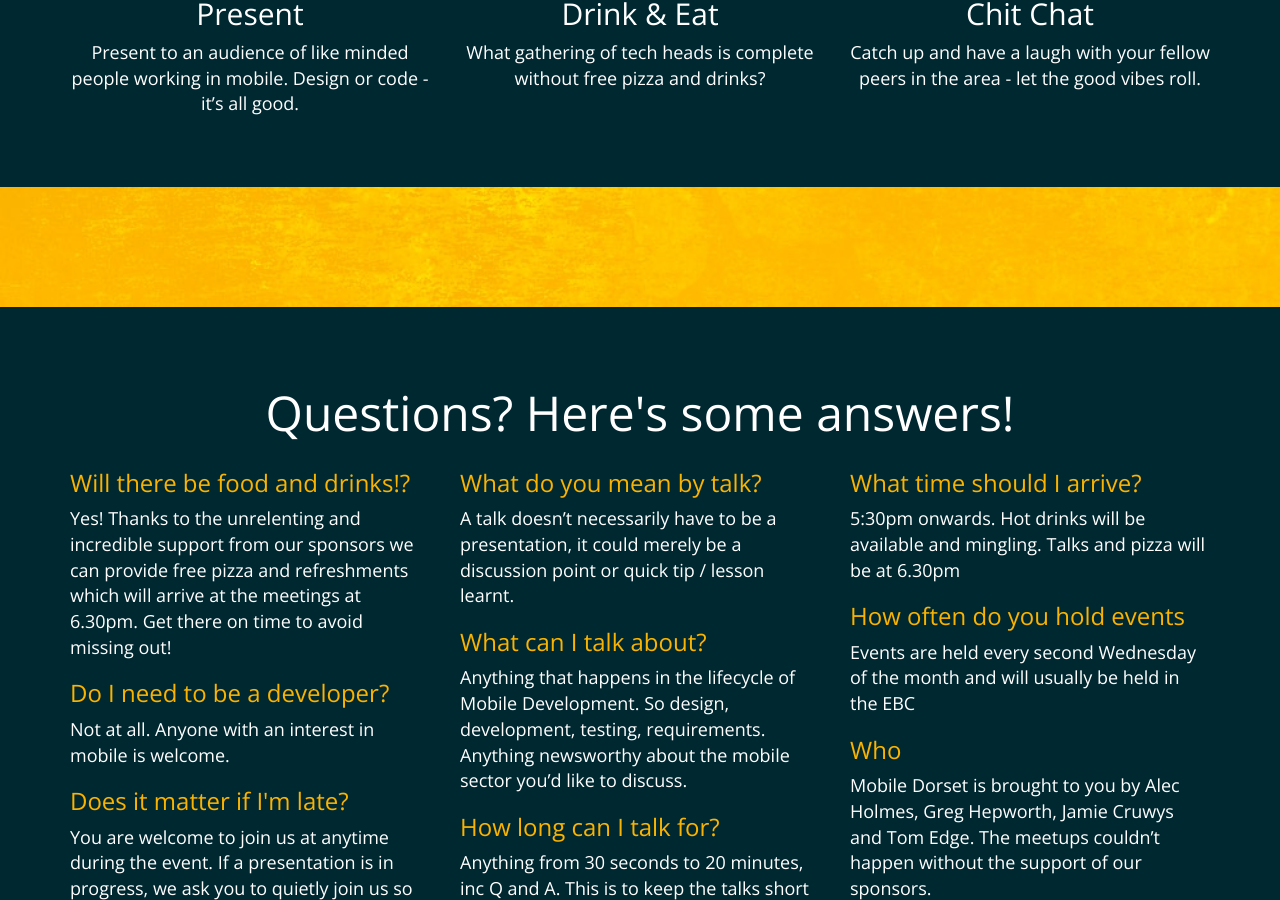
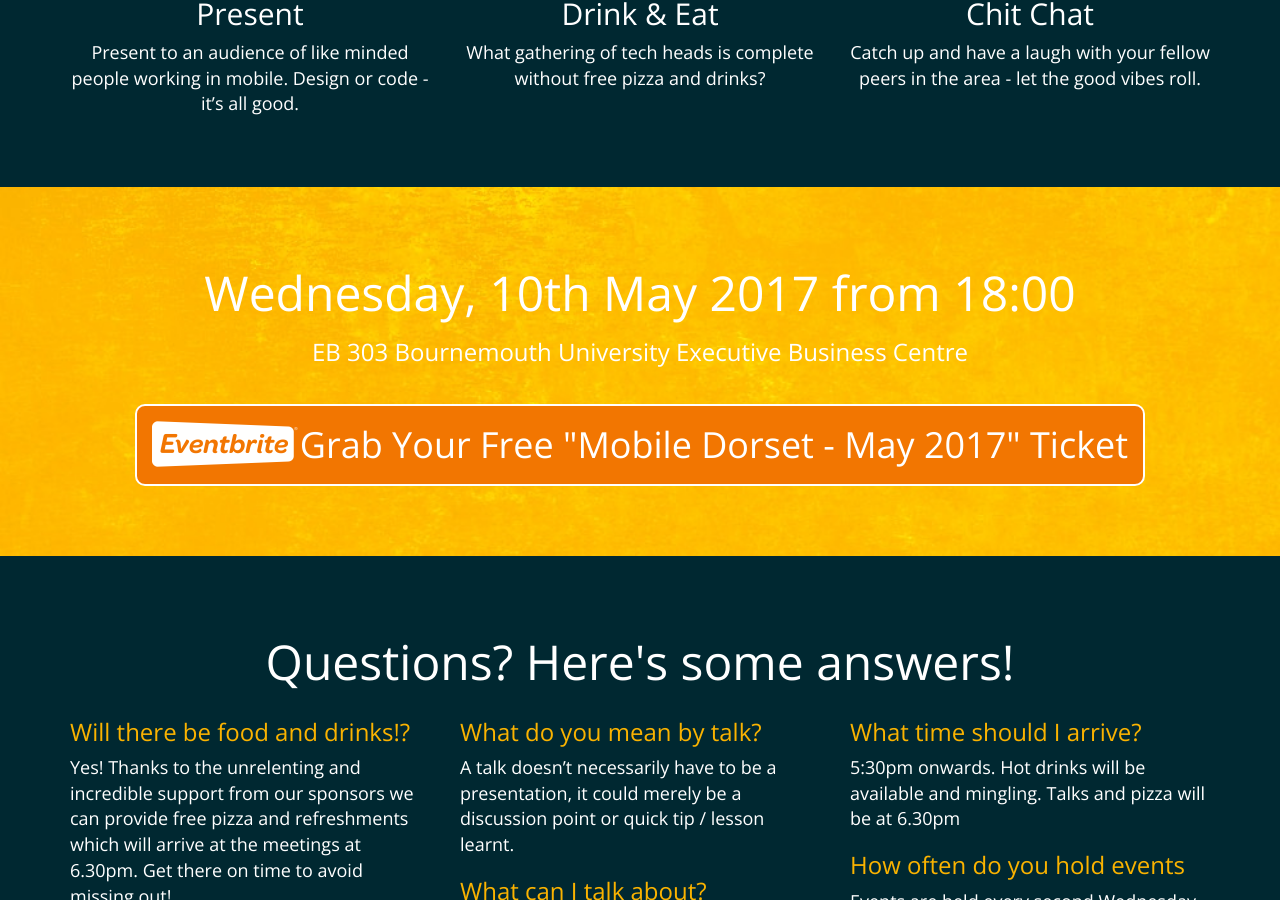
Before and after one commit to MobileDorset/mobiledorset.github.io, a Jekyll site: the page built from index.html, in a window 1280 px wide and 900 px high, scrolled down 971 px. Built offline with Jekyll 4.4.1, drawn with Linux system fonts in a browser that asks for light colours.

Commit message:
Update events.yml

```diff
--- a/_data/events.yml
+++ b/_data/events.yml
@@ -47,3 +47,8 @@
   datetime: Wednesday, 12th April 2017 from 18:00
   url: https://mobiledorset-april.eventbrite.co.uk
   location: EB 303 Bournemouth University Executive Business Centre
+
+- name: Mobile Dorset - May 2017
+  datetime: Wednesday, 10th May 2017 from 18:00
+  url: https://mobiledorset-may.eventbrite.co.uk
+  location: EB 303 Bournemouth University Executive Business Centre
```
